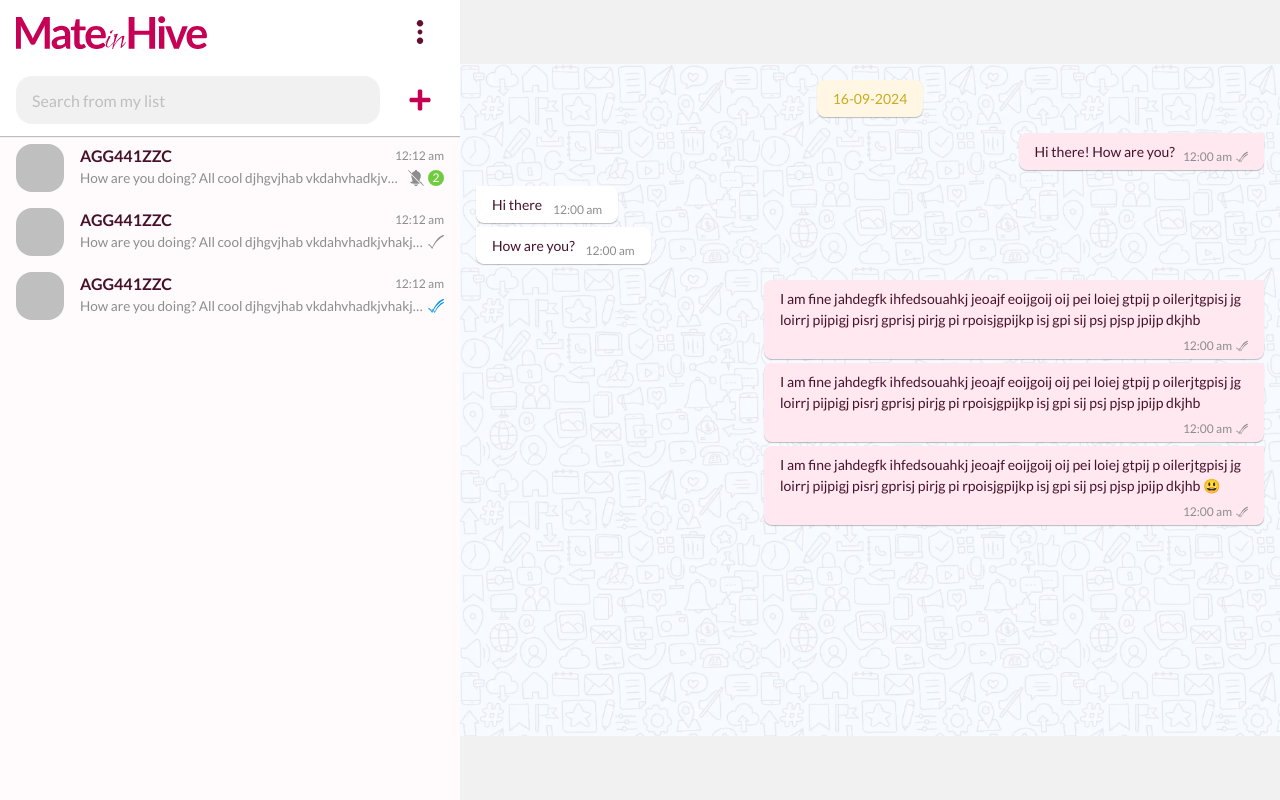
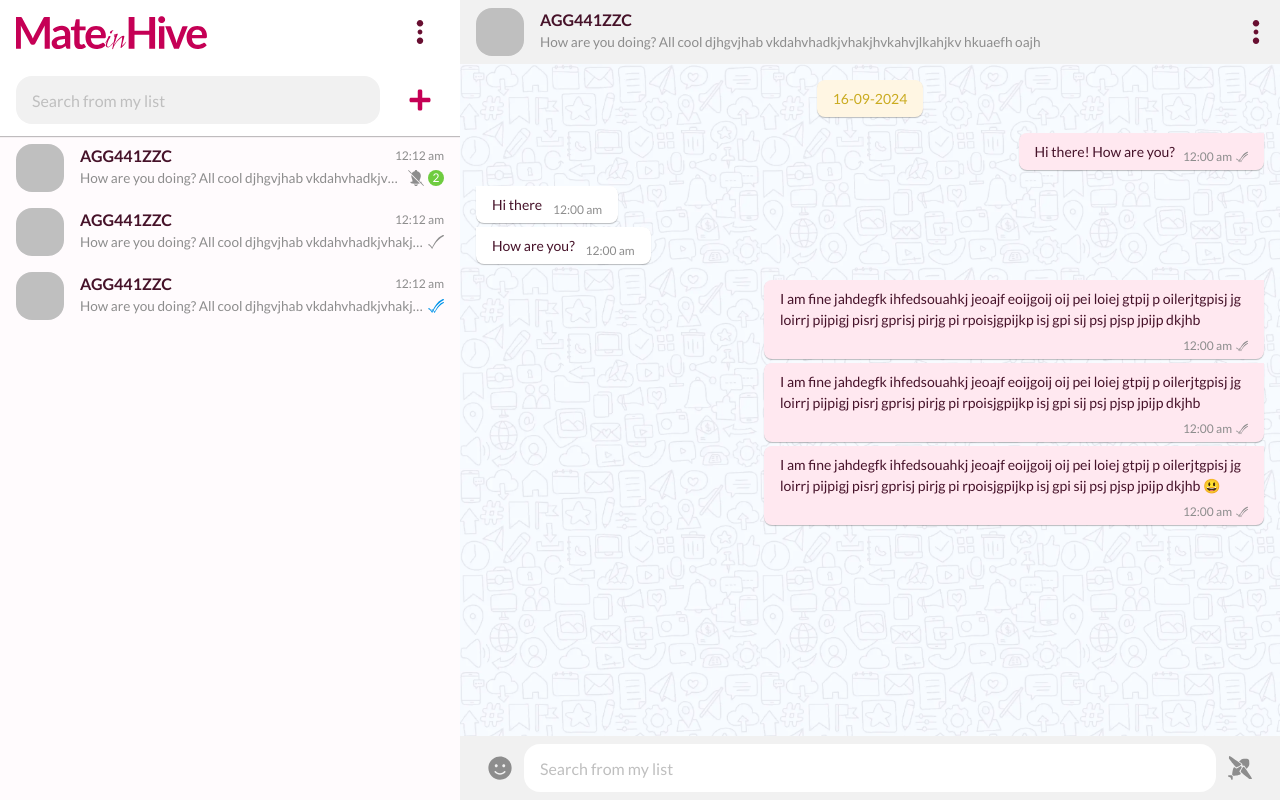
Before and after one commit to TitanXtream/chat-mateinhive, a Next.js app: page / in a window 1280 px wide. Both pictures are taken after a click on the button "login". Built offline with nearby package versions, Linux system fonts and the light colour scheme.

Commit message:
CHAT PAGE BASE UI COMPLETE

```diff
--- a/src/assets/icons/SearchIcon.tsx
+++ b/src/assets/icons/SearchIcon.tsx
@@ -4,7 +4,7 @@ import MHIcon from './MHIcon';
 const SearchIcon = ({ ...props }: React.SVGProps<SVGSVGElement>) => {
   return (
     <MHIcon {...props}>
-      <g clip-path='url(#clip0_117_1318)'>
+      <g clipPath='url(#clip0_117_1318)'>
         <path
           d='M22.8571 11.4282C22.8571 13.5097 22.3006 15.4613 21.3282 17.1423C21.0985 17.5393 20.8457 17.9212 20.5714 18.2862C19.9212 19.1516 19.151 19.9216 18.2856 20.5717C17.921 20.8455 17.5394 21.0981 17.1429 21.3275C15.4619 22.2998 13.5102 22.8563 11.4286 22.8563C5.11675 22.8563 0 17.7398 0 11.4282C0 5.11657 5.11675 0 11.4286 0C17.7404 0 22.8571 5.11657 22.8571 11.4282ZM1.14286 11.4282C1.14286 17.1086 5.74793 21.7135 11.4286 21.7135C17.1092 21.7135 21.7143 17.1086 21.7143 11.4282C21.7143 5.74773 17.1092 1.14282 11.4286 1.14282C5.74793 1.14282 1.14286 5.74773 1.14286 11.4282Z'
           fill='inherit'
--- /dev/null
+++ b/src/assets/icons/SendIcon.tsx
@@ -0,0 +1,38 @@
+import React from 'react';
+import MHIcon from './MHIcon';
+
+const SendIcon = ({ ...props }: React.SVGProps<SVGSVGElement>) => {
+  return (
+    <MHIcon {...props}>
+      <g clipPath='url(#clip0_9_160)'>
+        <path
+          d='M11.2721 16.7967C10.5574 16.7967 9.8426 15.0098 8.41309 15.0098C6.36497 15.0098 5.62104 24.1392 5.55845 24.9579C5.55529 24.9992 5.57091 25.0333 5.60023 25.0626L6.93743 26.3998C6.96674 26.4291 7.0008 26.4447 7.04213 26.4415C7.86083 26.379 16.9902 25.635 16.9902 23.5869C16.9902 22.1574 15.2033 21.4426 15.2033 20.7279C15.2033 20.016 17.6847 16.4683 17.7048 16.4395L17.7058 16.438C19.1335 14.2949 17.7051 12.8665 15.562 14.2942L15.5605 14.2952C15.5317 14.3153 11.984 16.7967 11.2721 16.7967Z'
+          fill='inherit'
+        />
+        <path
+          d='M4.8988 25.7906L6.20935 27.1012C6.23938 27.1312 6.25416 27.1726 6.25074 27.214C6.24921 27.2326 6.24572 27.251 6.24572 27.2696V31.4212C6.24572 31.4398 6.24265 31.4582 6.22827 31.47C6.07253 31.5974 4.94825 31.9925 4.70906 31.9999C4.68021 32.0008 4.66235 31.9782 4.65234 31.9511L3.40981 28.5902L0.0489148 27.3477C0.0218416 27.3377 -0.000737355 27.3198 9.24075e-05 27.2909C0.00702383 27.0499 0.401959 25.9084 0.529733 25.7492C0.541593 25.7344 0.560409 25.7312 0.57936 25.7313L4.72987 25.7541C4.74882 25.7542 4.76762 25.7507 4.78652 25.7492C4.82773 25.746 4.8689 25.7608 4.8988 25.7906Z'
+          fill='inherit'
+        />
+        <path
+          d='M24.9455 17.0632C25.5009 16.5123 28.3564 13.5624 28.4262 11.0787C28.4262 3.57377 28.4262 3.57378 20.9213 3.57377C18.2184 3.64974 17.1128 5.29892 14.9629 7.05282C14.8997 7.10441 14.8906 7.19843 14.9469 7.25758C16.3506 8.73359 19.513 10.0325 19.1495 11.0787C18.777 12.1508 19.8492 13.223 20.9213 12.854C21.9711 12.4927 23.2499 15.6446 24.7561 17.0659C24.8101 17.1169 24.8928 17.1155 24.9455 17.0632Z'
+          fill='inherit'
+        />
+        <path
+          d='M31.9648 30.3721C32.6775 30.0098 22.3432 15.5169 21.2741 14.43C20.2051 13.343 17.3542 19.1401 16.9979 20.5894C16.6529 21.9923 27.9938 30.1845 28.7211 30.7082C28.7454 30.7257 28.7721 30.7345 28.802 30.7343C29.1398 30.7322 31.3083 30.7059 31.9648 30.3721Z'
+          fill='inherit'
+        />
+        <path
+          d='M1.62786 0.0351998C1.99019 -0.677508 16.4831 9.6568 17.57 10.7259C18.657 11.7949 12.8599 14.6458 11.4106 15.0021C10.0077 15.3471 1.81547 4.00619 1.29181 3.27892C1.27434 3.25465 1.26554 3.22789 1.26572 3.19799C1.26779 2.86018 1.2941 0.691724 1.62786 0.0351998Z'
+          fill='inherit'
+        />
+      </g>
+      <defs>
+        <clipPath id='clip0_9_160'>
+          <rect width='32' height='32' fill='white' />
+        </clipPath>
+      </defs>
+    </MHIcon>
+  );
+};
+
+export default SendIcon;
--- /dev/null
+++ b/src/assets/icons/SmileIcon.tsx
@@ -0,0 +1,22 @@
+import React from 'react';
+import MHIcon from './MHIcon';
+
+const SmileIcon = ({ ...props }: React.SVGProps<SVGSVGElement>) => {
+  return (
+    <MHIcon {...props}>
+      <g clip-path='url(#clip0_188_1529)'>
+        <path
+          d='M16 0.5C7.4375 0.5 0.5 7.4375 0.5 16C0.5 24.5625 7.4375 31.5 16 31.5C24.5625 31.5 31.5 24.5625 31.5 16C31.5 7.4375 24.5625 0.5 16 0.5ZM21 11C22.1063 11 23 11.8937 23 13C23 14.1063 22.1063 15 21 15C19.8937 15 19 14.1063 19 13C19 11.8937 19.8937 11 21 11ZM11 11C12.1063 11 13 11.8937 13 13C13 14.1063 12.1063 15 11 15C9.89375 15 9 14.1063 9 13C9 11.8937 9.89375 11 11 11ZM23.175 21.6375C21.3937 23.775 18.7812 25 16 25C13.2188 25 10.6062 23.775 8.825 21.6375C7.975 20.6188 9.5125 19.3438 10.3625 20.3563C11.7625 22.0375 13.8125 22.9937 16 22.9937C18.1875 22.9937 20.2375 22.0313 21.6375 20.3563C22.475 19.3438 24.0187 20.6188 23.175 21.6375Z'
+          fill='inherit'
+        />
+      </g>
+      <defs>
+        <clipPath id='clip0_188_1529'>
+          <rect width='32' height='32' fill='white' />
+        </clipPath>
+      </defs>
+    </MHIcon>
+  );
+};
+
+export default SmileIcon;
--- a/src/assets/icons/index.ts
+++ b/src/assets/icons/index.ts
@@ -2,3 +2,5 @@ export { default as DotsIcon } from './DotsIcon';
 export { default as PlusIcon } from './PlusIcon';
 export { default as DoubleTickIcon } from './DoubleTickIcon';
 export { default as CutBellIcon } from './CutBellIcon';
+export { default as SendIcon } from './SendIcon';
+export { default as SmileIcon } from './SmileIcon';
--- a/src/components/layouts/chat/ChatPage.tsx
+++ b/src/components/layouts/chat/ChatPage.tsx
@@ -1,4 +1,4 @@
-import { DotsIcon, PlusIcon } from '@/assets/icons';
+import { DotsIcon, PlusIcon, SendIcon, SmileIcon } from '@/assets/icons';
 import Image from 'next/image';
 import React from 'react';
 import { IconButton } from '../../ui/Buttons';
@@ -48,8 +48,31 @@ const ChatPage = () => {
           </div>
         </div>
       </div>
+
       <div className='w-full flex flex-col items-stretch'>
-        <div className='h-[--header-height] bg-brand-gray-extra-light shrink-0'></div>
+        <div className='h-[--header-height] bg-brand-gray-extra-light shrink-0'>
+          <div className='relative h-full flex justify-between items-stretch w-full'>
+            <div className='w-full flex gap-[1rem] px-[1rem] py-[0.5rem] overflow-hidden'>
+              <div className='size-[3rem] rounded-[1rem] bg-brand-gray-main shrink-0'></div>
+              <div className='text-start w-full overflow-hidden'>
+                <div className='flex items-center gap-[0.25rem]'>
+                  <h1 className='font-semibold truncate w-full'>AGG441ZZC</h1>
+                </div>
+                <div className='flex items-center gap-[0.25rem] w-full'>
+                  <p className='text-[0.85rem] truncate text-brand-gray-dark w-full'>
+                    How are you doing? All cool djhgvjhab
+                    vkdahvhadkjvhakjhvkahvjlkahjkv hkuaefh oajh
+                  </p>
+                </div>
+              </div>
+            </div>
+            <div className='flex items-center'>
+              <IconButton>
+                <DotsIcon className='fill-primary-dark' />
+              </IconButton>
+            </div>
+          </div>
+        </div>
         <div
           className='h-full bg-[url("/chat-box-background.webp")] bg-repeat flex flex-col overflow-hidden'
           style={{
@@ -85,7 +108,18 @@ const ChatPage = () => {
               </div>
             </div>
           </div>
-          <div className='h-[4rem] shrink-0  bg-brand-gray-extra-light'></div>
+          <div className='h-[4rem] shrink-0  bg-brand-gray-extra-light flex px-[1rem] py-[0.5rem]'>
+            <IconButton>
+              <SmileIcon className='fill-brand-gray-dark' />
+            </IconButton>
+            <input
+              className='bg-white h-[3rem] px-[1rem] rounded-[1rem] w-full outline-none ring-0 placeholder:text-brand-gray-main'
+              placeholder='Search from my list'
+            />
+            <IconButton>
+              <SendIcon className='fill-brand-gray-dark' />
+            </IconButton>
+          </div>
         </div>
       </div>
     </div>
--- a/src/components/ui/Buttons.tsx
+++ b/src/components/ui/Buttons.tsx
@@ -22,7 +22,7 @@ type IconButtonProps = {
 };
 export const IconButton = ({ children }: IconButtonProps) => {
   return (
-    <button className='hover:bg-gray-100  aspect-square flex items-center justify-center rounded-[1rem] h-[3rem] [&>#mh-icon-frame]:size-[1.5rem]'>
+    <button className='hover:bg-brand-gray-extra-light/50 aspect-square flex items-center justify-center rounded-[1rem] h-[3rem] [&>#mh-icon-frame]:size-[1.5rem]'>
       {children}
     </button>
   );
```
Also changed, not shown: src/assets/icons/smile-icon.svg (added).
